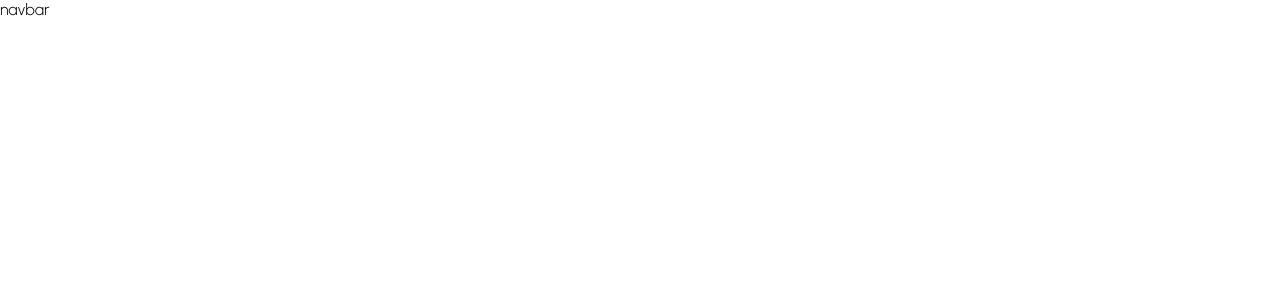
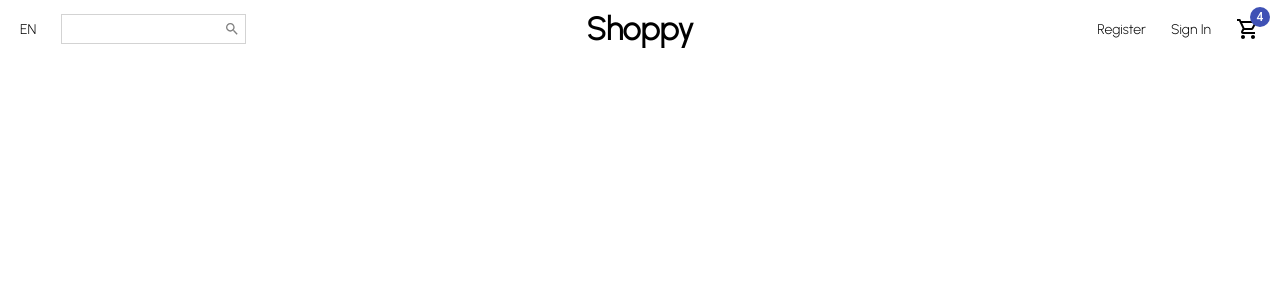
Before and after one commit to ghassenbenzahra123/React-E-commerce-App, a React (Create React App) app: page / in a window 1280 px wide. Shown: the top 300 px of the page. Built offline with nearby package versions, Linux system fonts and the light colour scheme.

Commit message:
Navbar component

```diff
--- a/package.json
+++ b/package.json
@@ -3,12 +3,15 @@
   "version": "0.1.0",
   "private": true,
   "dependencies": {
+    "@material-ui/core": "^4.12.3",
+    "@material-ui/icons": "^4.11.2",
     "@testing-library/jest-dom": "^5.11.4",
     "@testing-library/react": "^11.1.0",
     "@testing-library/user-event": "^12.1.10",
     "react": "^17.0.2",
     "react-dom": "^17.0.2",
     "react-scripts": "4.0.3",
+    "styled-components": "^5.3.3",
     "web-vitals": "^1.0.1"
   },
   "scripts": {
--- a/src/components/Navbar.jsx
+++ b/src/components/Navbar.jsx
@@ -1,10 +1,76 @@
 import React from 'react'
+import styled from 'styled-components'
+import { Search, ShoppingCartOutlined } from '@material-ui/icons'
+import { Badge } from '@material-ui/core';
+const Container = styled.div`
+    height: 60px;
+`;
+const Wrapper = styled.div`
+padding: 10px 20px;
+display: flex;
+align-items: center;
+justify-content: space-between;
+`;
+const Left = styled.div`
+flex:1;
+display: flex;
+align-items: center;
+`
+const Center = styled.div`
+flex:1;
+text-align: center;`
+
+const Right = styled.div`
+flex:1;
+display: flex;
+align-items: center;
+justify-content: flex-end;`
+const Language = styled.span`
+font-size: 14px;
+`;
+const SearchContainer = styled.div`
+border: 1px solid lightgrey;
+display: flex;
+align-items: center;
+margin-left: 25px;
+padding: 5px;
+`
+const Input = styled.input`
+border:none;
+`
+const Logo = styled.h1`
+font-weight: bold;
+`
+
+const MenuItem = styled.div`
+font-size: 14px;
+cursor: pointer;
+margin-left: 25px;`
 
 const Navbar = () => {
     return (
-        <div>
-            navbar
-        </div>
+        <Container>
+            <Wrapper>
+                <Left>
+                    <Language>EN</Language>
+                    <SearchContainer>
+                        <Input></Input>
+                        <Search style={{ color: "gray", fontSize: 16 }} />
+                    </SearchContainer>
+                </Left>
+                <Center><Logo>Shoppy</Logo></Center>
+                <Right>
+                    <MenuItem>Register</MenuItem>
+                    <MenuItem>Sign In</MenuItem>
+                    <MenuItem>
+                        <Badge badgeContent={4} color="primary">
+                            <ShoppingCartOutlined />
+                        </Badge>
+                    </MenuItem>
+
+                </Right>
+            </Wrapper>
+        </Container>
     )
 }
 
```
Also changed, not shown: 1 other file (tests, documents, lock files or other folders).
